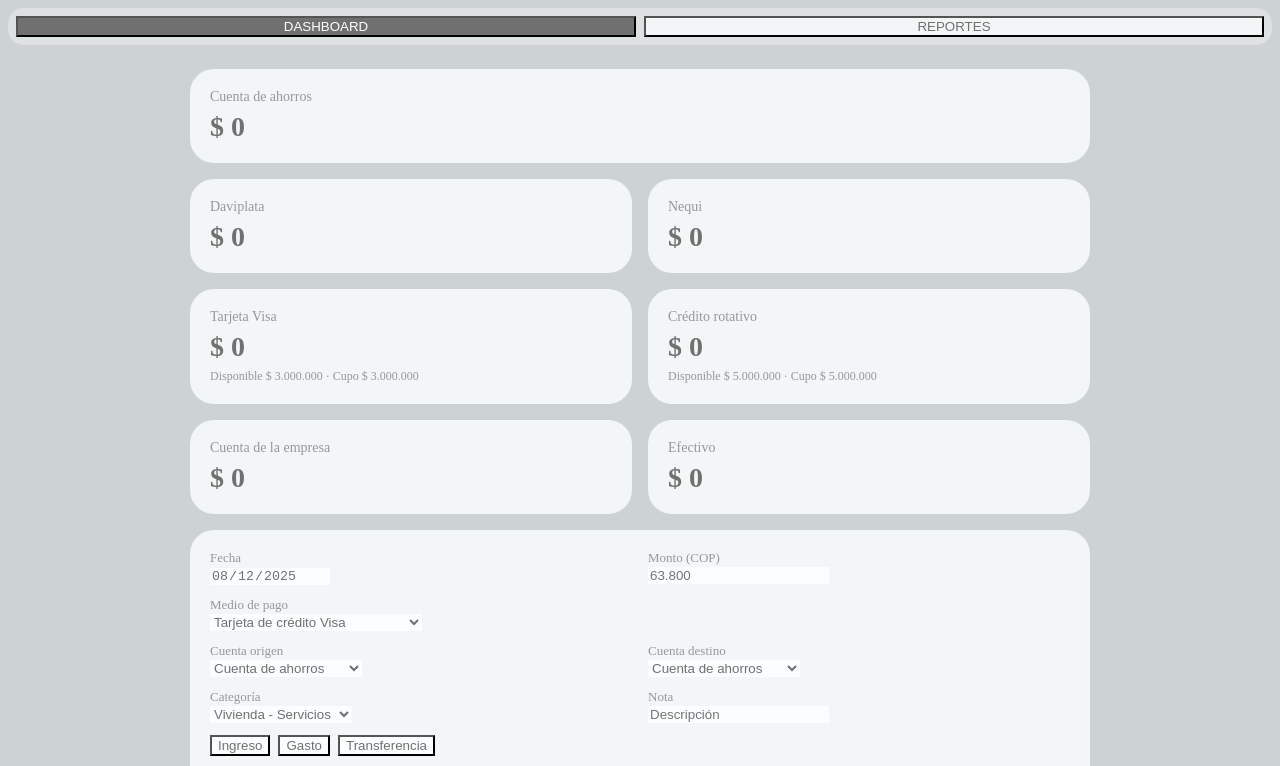
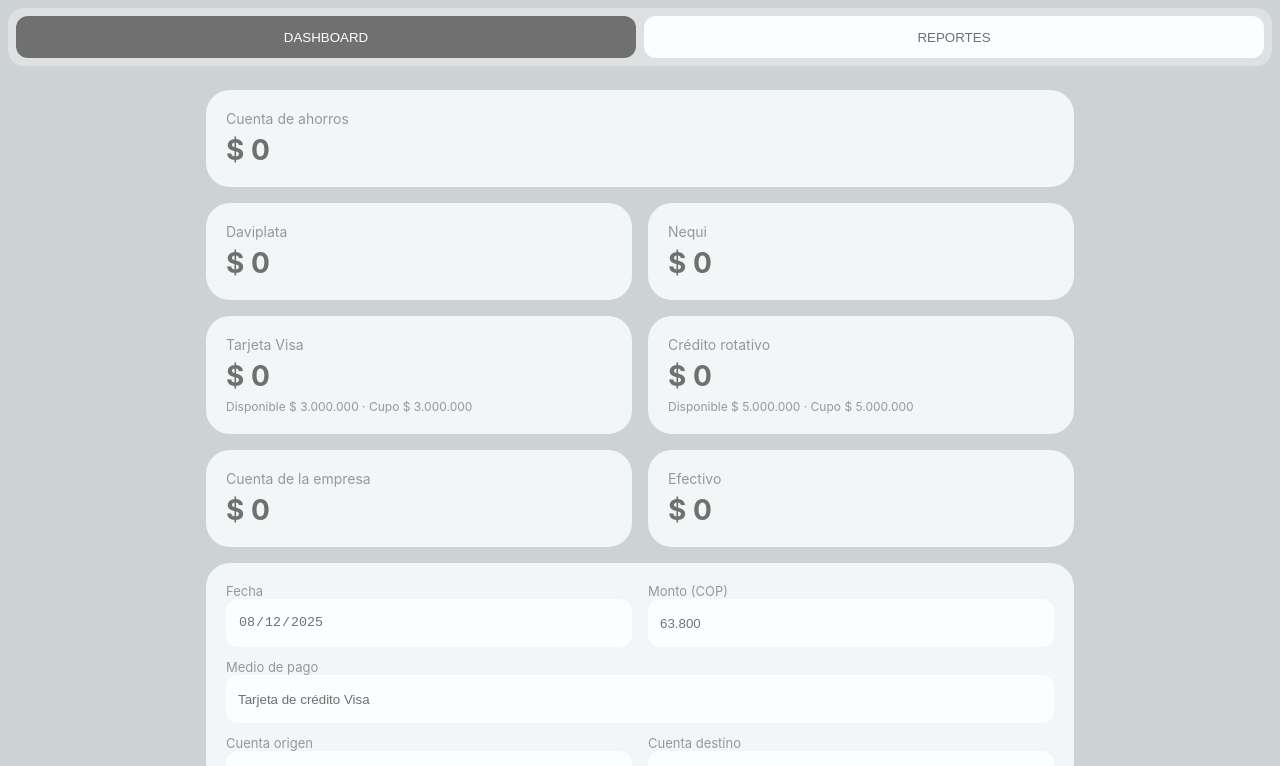
Before and after one commit to sixbrains/Hasaba, a React (Vite) app: page / in a window 1280 px wide. Shown: the top 766 px of the page. Built offline with nearby package versions, Linux system fonts and the light colour scheme.

Commit message:
Add files via upload

```diff
--- a/index.html
+++ b/index.html
@@ -4,6 +4,7 @@
     <meta charset="UTF-8" />
     <meta name="viewport" content="width=device-width, initial-scale=1.0" />
     <title>Hasaba</title>
+    <meta name="theme-color" content="#CDD2D3" />
   </head>
   <body style="margin:0">
     <div id="root"></div>
--- a/src/App.tsx
+++ b/src/App.tsx
@@ -204,19 +204,19 @@ export default function App() {
       <div style={{ position: 'sticky', top: 0, zIndex: 10, padding: 8, backdropFilter: 'blur(6px)' }}>
         <div style={{ display: 'flex', gap: 8, padding: 8, borderRadius: 16, background: 'rgba(255,255,255,0.35)' }}>
           {[{ id: 'dashboard', label: 'DASHBOARD' }, { id: 'reportes', label: 'REPORTES' }].map(t => (
-            <button key={t.id} onClick={() => setTab(t.id as any)} className={'flex-1 px-4 py-2 rounded-xl font-semibold tracking-wide'}
-              style={{ flex: 1, color: tab === t.id ? 'white' : PALETTE.text, background: tab === t.id ? PALETTE.accent : PALETTE.card }}>{t.label}</button>
+            <button key={t.id} onClick={() => setTab(t.id as any)} className={'seg-btn'}
+              style={{ flex: 1, color: tab === t.id ? 'white' : PALETTE.text, background: tab === t.id ? PALETTE.accent : 'var(--field)', border:'none' }}>{t.label}</button>
           ))}
         </div>
       </div>
 
-      <div style={{ maxWidth: 900, margin: '0 auto', padding: 16 }}>
+      <div className='container'>
         {tab === 'dashboard' && (
           <section style={{ display: 'grid', gap: 16 }}>
             <div style={{ display: 'grid', gap: 16 }}>
               {/* Ahorros ancho completo */}
               {(() => { const x = computeBalances(accounts, txs).accounts.find(s => s.account.id==='ahorros'); if(!x) return null; const {account,balanceCents}=x; return (
-                <div key={account.id} style={{ backgroundColor: PALETTE.card, color: PALETTE.text, borderRadius: 24, padding: 20 }}>
+                <div key={account.id} className='card'>
                   <div style={{ opacity: 0.7, fontSize: 14, marginBottom: 6 }}>{account.name}</div>
                   <div style={{ fontSize: 28, fontWeight: 700 }}>{fmtCOP(balanceCents)}</div>
                 </div>
@@ -225,7 +225,7 @@ export default function App() {
               {/* Daviplata - Nequi */}
               <div style={{ display: 'grid', gridTemplateColumns: '1fr 1fr', gap: 16 }}>
                 {['daviplata','nequi'].map(id => { const x = computeBalances(accounts, txs).accounts.find(s=>s.account.id===id)!; return (
-                  <div key={x.account.id} style={{ backgroundColor: PALETTE.card, color: PALETTE.text, borderRadius: 24, padding: 20 }}>
+                  <div key={x.account.id} className='card'>
                     <div style={{ opacity: 0.7, fontSize: 14, marginBottom: 6 }}>{x.account.name}</div>
                     <div style={{ fontSize: 28, fontWeight: 700 }}>{fmtCOP(x.balanceCents)}</div>
                   </div>
@@ -235,7 +235,7 @@ export default function App() {
               {/* Visa - Rotativo */}
               <div style={{ display: 'grid', gridTemplateColumns: '1fr 1fr', gap: 16 }}>
                 {['visa','rotativo'].map(id => { const x = computeBalances(accounts, txs).accounts.find(s=>s.account.id===id)!; return (
-                  <div key={x.account.id} style={{ backgroundColor: PALETTE.card, color: PALETTE.text, borderRadius: 24, padding: 20 }}>
+                  <div key={x.account.id} className='card'>
                     <div style={{ opacity: 0.7, fontSize: 14, marginBottom: 6 }}>{x.account.name}</div>
                     <div style={{ fontSize: 28, fontWeight: 700 }}>{fmtCOP(x.balanceCents)}</div>
                     {x.account.type === ACCOUNT_TYPES.CREDIT && (
@@ -250,7 +250,7 @@ export default function App() {
               {/* Empresa - Efectivo */}
               <div style={{ display: 'grid', gridTemplateColumns: '1fr 1fr', gap: 16 }}>
                 {['empresa','efectivo'].map(id => { const x = computeBalances(accounts, txs).accounts.find(s=>s.account.id===id)!; return (
-                  <div key={x.account.id} style={{ backgroundColor: PALETTE.card, color: PALETTE.text, borderRadius: 24, padding: 20 }}>
+                  <div key={x.account.id} className='card'>
                     <div style={{ opacity: 0.7, fontSize: 14, marginBottom: 6 }}>{x.account.name}</div>
                     <div style={{ fontSize: 28, fontWeight: 700 }}>{fmtCOP(x.balanceCents)}</div>
                   </div>
@@ -259,7 +259,7 @@ export default function App() {
             </div>
 
             {/* Formulario */}
-            <div style={{ backgroundColor: PALETTE.card, color: PALETTE.text, borderRadius: 24, padding: 20 }}>
+            <div className='card'>
               <div style={{ display: 'grid', gridTemplateColumns: '1fr 1fr', gap: 16 }}>
                 <div>
                   <div style={{ fontSize: 13, opacity: 0.7 }}>Fecha</div>
@@ -308,11 +308,11 @@ export default function App() {
 
               <div style={{ marginTop: 12, display: 'flex', gap: 8 }}>
                 {['Ingreso','Gasto','Transferencia'].map(lbl => (
-                  <button key={lbl} className={'flex-1 px-4 py-2 rounded-xl font-semibold tracking-wide'} style={{ background: '#FAFEFF', color: PALETTE.text }}>{lbl}</button>
+                  <button key={lbl} className={'seg-btn'} style={{ background: '#FAFEFF', color: PALETTE.text }}>{lbl}</button>
                 ))}
               </div>
 
-              <button style={{ width: '100%', marginTop: 12, padding: '12px 16px', borderRadius: 16, background: PALETTE.accent, color: 'white', fontWeight: 700, display: 'inline-flex', alignItems: 'center', justifyContent: 'center', gap: 8 }}>
+              <button style={{ width: '100%', marginTop: 12, padding: '12px 16px', borderRadius: 16, background: PALETTE.accent, color: 'white', fontWeight: 700, display: 'inline-flex', alignItems: 'center', justifyContent: 'center', gap: 8, border:'none' }}>
                 <Plus style={{ width: 18, height: 18 }} /> Guardar
               </button>
             </div>
--- /dev/null
+++ b/src/app.css
@@ -0,0 +1,75 @@
+/* Global mobile-friendly resets */
+:root{
+  --bg:#CDD2D3;
+  --card:#F2F6F7;
+  --text:#707070;
+  --line:#92989A;
+  --accent:#707070;
+  --field:#FAFEFF;
+  --radius:16px;
+}
+*{box-sizing:border-box}
+html,body,#root{height:100%}
+body{
+  margin:0;
+  background:var(--bg);
+  color:var(--text);
+  font-family: Inter, system-ui, -apple-system, Segoe UI, Roboto, Helvetica, Arial, "Apple Color Emoji","Segoe UI Emoji";
+  -webkit-font-smoothing:antialiased;
+  -moz-osx-font-smoothing:grayscale;
+}
+/* Inputs & selects */
+input[type="text"],
+input[type="date"],
+select, textarea{
+  width:100%;
+  height:48px;
+  padding:10px 12px;
+  border:none;
+  outline:none;
+  background:var(--field);
+  color:var(--text);
+  border-radius:12px;
+  appearance:none;
+  -webkit-appearance:none;
+  box-shadow:none;
+}
+/* Buttons */
+button{
+  border:none;
+  outline:none;
+  background:var(--card);
+  color:var(--text);
+  border-radius:12px;
+  height:42px;
+}
+.btn-primary{
+  background:var(--accent);
+  color:#fff;
+}
+.seg{
+  display:flex;
+  gap:10px;
+}
+.seg button{
+  flex:1;
+  height:44px;
+  border-radius:14px;
+  background:var(--field);
+}
+.seg .active{
+  background:var(--accent);
+  color:#fff;
+}
+/* Cards */
+.card{
+  background:var(--card);
+  color:var(--text);
+  border-radius:24px;
+  padding:20px;
+}
+.container{
+  max-width:900px;
+  margin:0 auto;
+  padding:16px;
+}
--- a/src/main.tsx
+++ b/src/main.tsx
@@ -1,3 +1,4 @@
+import './app.css'
 import React from 'react'
 import { createRoot } from 'react-dom/client'
 import App from './App'
```
